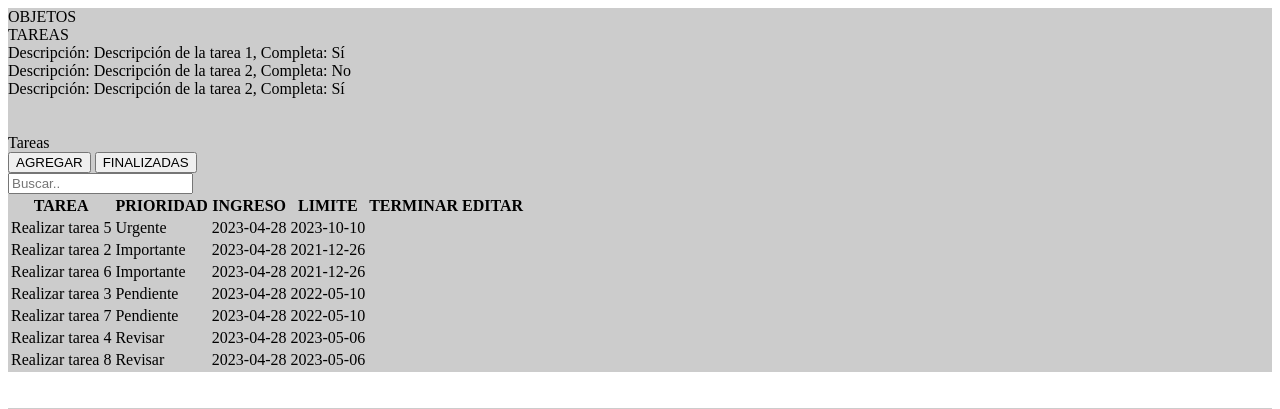
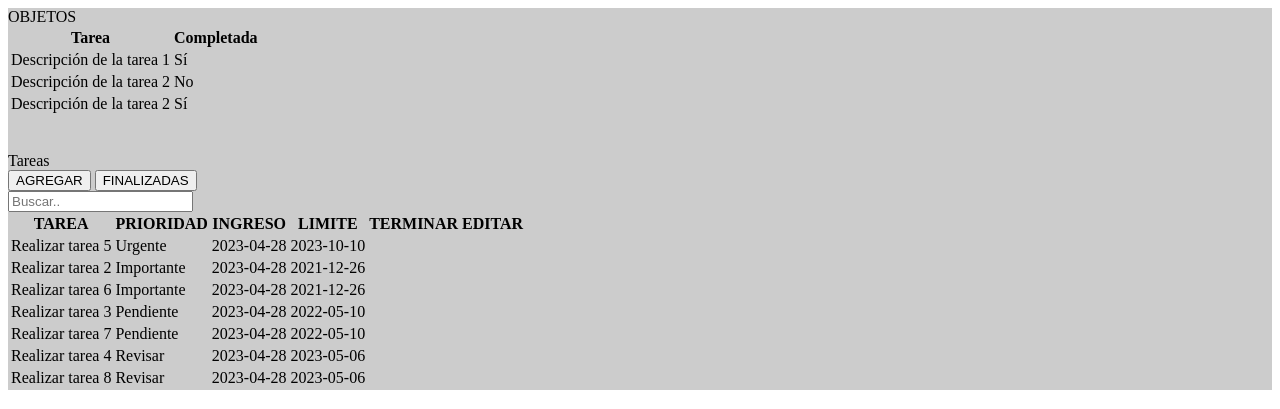
Before and after one commit to AlejoHProgrammer/Admin_Tareas, a PHP site: page /alls_task.php in a window 1280 px wide. Shown: the top 409 px of the page. Run offline with PHP 8.4, Linux system fonts and the light colour scheme; data comes from the database, SQL or seed files in the repository.

Commit message:
Update practice.php

```diff
--- a/tareas/practice.php
+++ b/tareas/practice.php
@@ -1,50 +1,69 @@
 <?php
 
-echo "TAREAS <br>";
-class tarea {
+class tarea
+{
     public $descripcion;
     public $completa;
 
-    function __construct($descripcion, $completa) {
+    function __construct($descripcion, $completa)
+    {
         $this->descripcion = $descripcion;
         $this->completa = $completa;
     }
 
-    function descripcionTarea() {
+    function descripcionTarea()
+    {
         return $this->descripcion;
     }
 
-    function tareaCompleta() {
+    function tareaCompleta()
+    {
         return $this->completa;
     }
-
-
 }
 
-class listatareas {
+class listatareas
+{
     public $tareas;
 
-    function __construct() {
+    function __construct()
+    {
         $this->tareas = [];
     }
 
-    function aggtarea($descripcion, $completa) {
+    function aggtarea($descripcion, $completa)
+    {
         $tarea = new tarea($descripcion, $completa);
         $this->tareas[] = $tarea;
     }
 
-    function mostrarTareas() {
+    function mostrarTareas()
+    {
+        echo '<table  class="table table-dark table-bordered table-striped">';
+        echo '<tr><th>Tarea</th><th>Completada</th></tr>';
+
         foreach ($this->tareas as $tarea) {
-            echo "Descripción: " . $tarea->descripcionTarea() . ", Completa: " . ($tarea->tareaCompleta() ? "Sí" : "No") . "<br>";
+            echo '<tr>';
+            echo '<td>' . $tarea->descripcionTarea() . '</td>';
+            echo '<td>' . ($tarea->tareaCompleta() ? 'Sí' : 'No') . '</td>';
+            echo '</tr>';
         }
+
+        echo '</table>';
     }
+
+    // function mostrarTareas() {
+    //     foreach ($this->tareas as $tarea) {
+    //         echo "Descripción: " . $tarea->descripcionTarea() . ", Completa: " . ($tarea->tareaCompleta() ? "Sí" : "No") . "<br>";
+    //     }
+    // }
 }
 
 // Ejemplo de uso
 $lista = new listatareas();
 $lista->aggtarea("Descripción de la tarea 1", true);
 $lista->aggtarea("Descripción de la tarea 2", false);
-$lista->aggtarea("Descripción de la tarea 2",true);
+$lista->aggtarea("Descripción de la tarea 2", true);
 $lista->mostrarTareas();
 
 echo "<br><br>";
```
